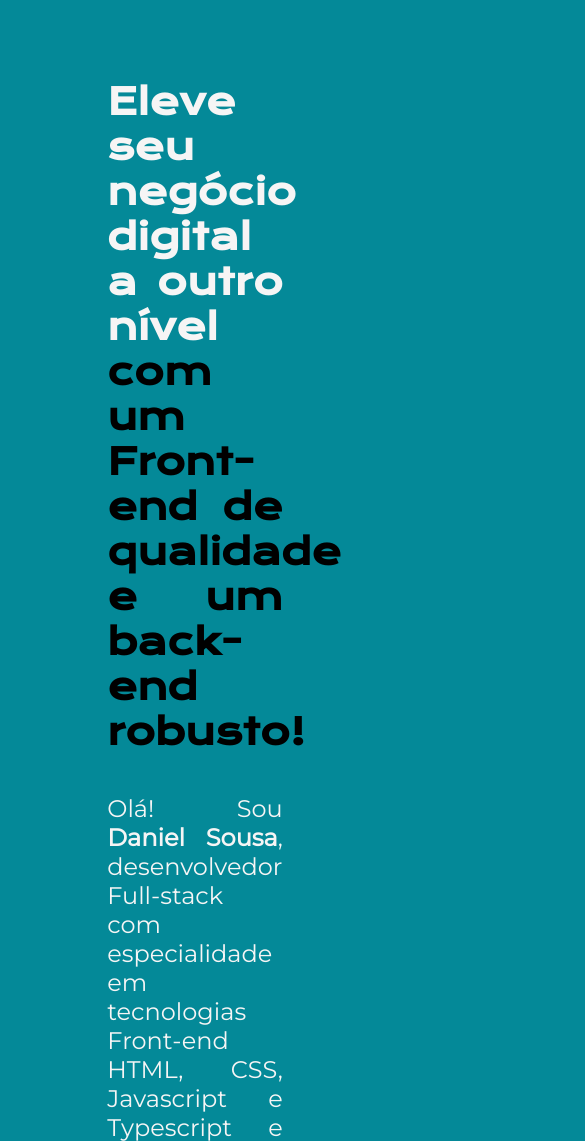
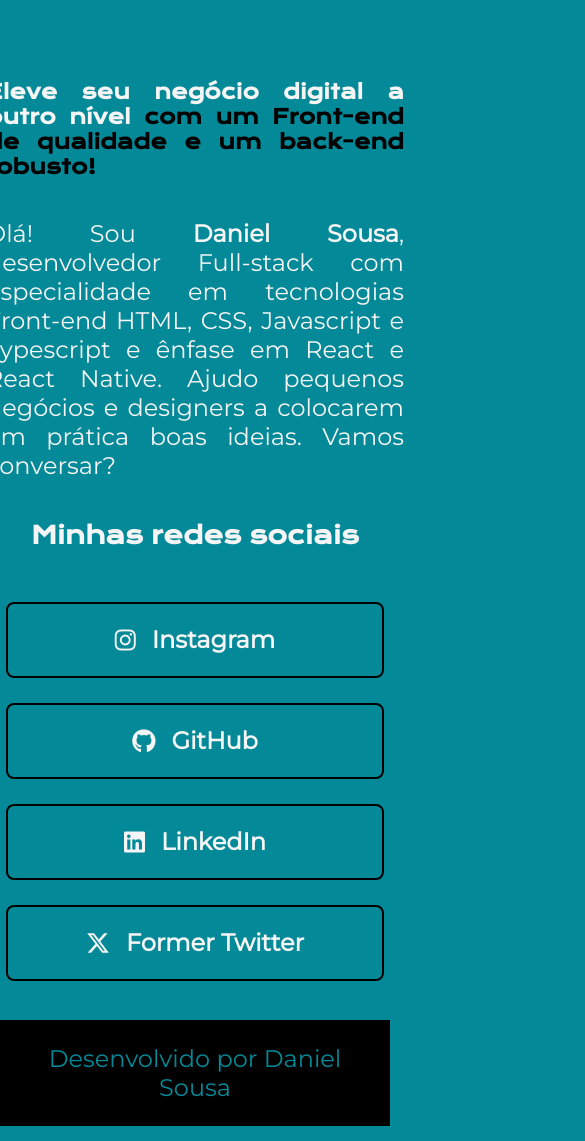
Before and after one commit to SScliff/Projeto_Front_end_ONE, a plain HTML site: page index.html in a window 390 px wide. Shown: the part 187-1328 px from the top of the page, 585 px wide, since content can reach past the window. Drawn offline with nearby package versions, Linux system fonts and the light colour scheme.

Commit message:
finalizações na responsividade

```diff
--- a/styles/style.css
+++ b/styles/style.css
@@ -145,4 +145,20 @@ body {
     flex-direction: column-reverse;
     padding: 5%;
   }
+  .content__info {
+    width: auto;
+  }
+  .content__title {
+    font-size: 1.25rem;
+  }
+  .content__description {
+    width: auto;
+  }
+  .social__container {
+    flex-direction: column;
+    align-items: center;
+  }
+  .social__column {
+    width: 100%;
+  }
 }
```
